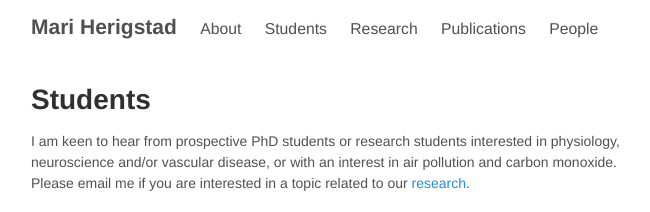
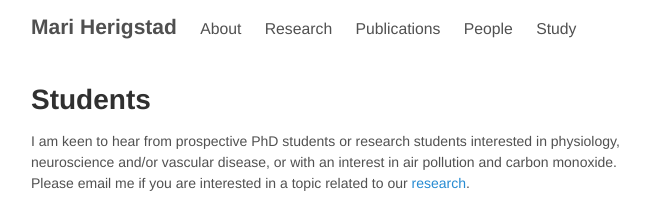
Before and after one commit to mariherigstad/mariherigstad.github.io, a Jekyll site: the page built from students.md, in a window 1280 px wide. Shown: the top 212 px of the page, without its empty margins (308-958 px from the left). Built offline with Jekyll 4.4.1, drawn with Linux system fonts in a browser that asks for light colours.

Commit message:
Update _config.yml

```diff
--- a/_config.yml
+++ b/_config.yml
@@ -25,10 +25,10 @@ github:
 # This is the list of pages to include in the header of the website.
 pages_list:
   About: '/about/'
-  Students: '/students'
   Research: '/research/'
   Publications: '/publications/'
   People: '/people/'
+  Study: '/study'
 
 # Allow URL Redirects:
 #  * https://help.github.com/articles/redirects-on-github-pages
```
